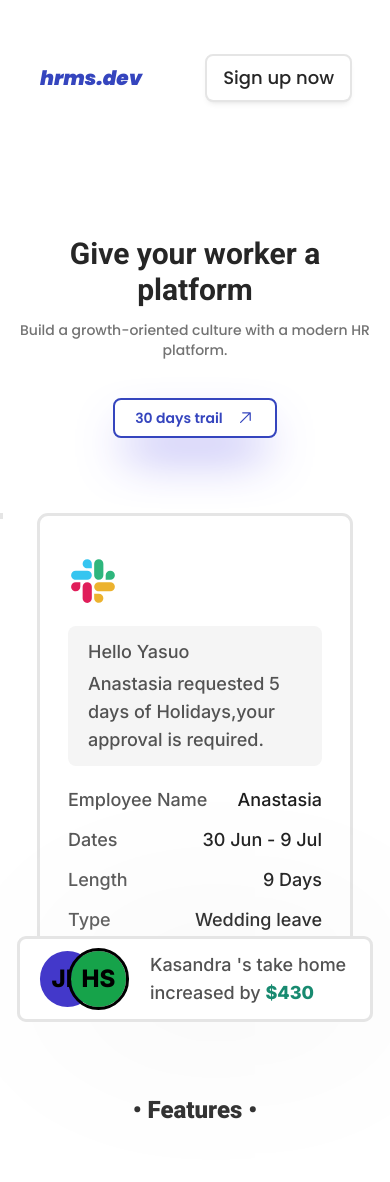
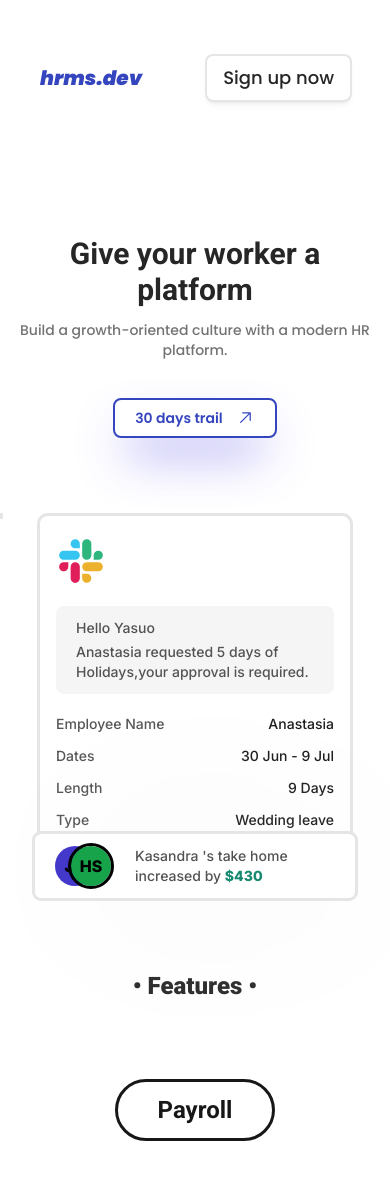
Before and after one commit to JATINKUMAR1008/hrms-dettach, a Next.js app in the folder frontend-2.0/: page / in a window 390 px wide. Shown: the top 1182 px of the page. Built offline with nearby package versions, Linux system fonts and the light colour scheme.

Commit message:
create clustered card more responsive

```diff
--- a/frontend-2.0/src/components/LandingPage/clusterCard.tsx
+++ b/frontend-2.0/src/components/LandingPage/clusterCard.tsx
@@ -25,30 +25,30 @@ export const ClusteredCard = () => {
           $3200
         </p>
       </div>
-      <div className="rounded-lg outline outline-neutral-200 lg:ml-10 py-10 px-7">
+      <div className="rounded-lg outline outline-neutral-200 lg:ml-10 lg:py-10 py-5 lg:px-7 px-4">
         <Image src={slack_icon} alt="slack" width={50} height={50} />
-        <div className="bg-neutral-100 text-neutral-600 text-lg px-5 py-3 rounded-lg mt-5 max-w-[400px] font-medium">
+        <div className="bg-neutral-100 text-neutral-600 lg:text-lg text-sm px-5 py-3 rounded-lg mt-5 max-w-[400px] font-medium">
           <h3>Hello Yasuo</h3>
           <p className="mt-1">
             Anastasia requested 5 days of Holidays,your approval is required.
           </p>
         </div>
         <div className="w-full max-w-[400px] mt-5">
-          <div className="flex justify-between mt-3 text-lg font-medium">
+          <div className="flex justify-between mt-3 md:text-lg text-sm font-medium">
             <p className=" text-neutral-600">Employee Name</p>
             <p className=" text-neutral-900">
               {leaveExample[0]["employee name"]}
             </p>
           </div>
-          <div className="flex justify-between mt-3 text-lg font-medium">
+          <div className="flex justify-between mt-3 md:text-lg text-sm font-medium">
             <p className=" text-neutral-600">Dates</p>
             <p className=" text-neutral-900">{leaveExample[0]["dates"]}</p>
           </div>
-          <div className="flex justify-between mt-3 text-lg font-medium">
+          <div className="flex justify-between mt-3 md:text-lg text-sm font-medium">
             <p className=" text-neutral-600">Length</p>
             <p className=" text-neutral-900">{leaveExample[0]["length"]}</p>
           </div>
-          <div className="flex justify-between mt-3 text-lg font-medium">
+          <div className="flex justify-between mt-3 md:text-lg text-sm font-medium">
             <p className=" text-neutral-600">Type</p>
             <p className=" text-neutral-900">{leaveExample[0]["Type"]}</p>
           </div>
@@ -68,14 +68,14 @@ export const ClusteredCard = () => {
           Pay
         </Button>
       </div>
-      <div className="absolute px-5 rounded-md max-w-[350px] w-full py-3 flex lg:right-[150px] bg-white lg:top-12 top-[85%] outline outline-neutral-200 shadow-neutral-shadow">
-        <div className="w-14 h-14 bg-indigo-700 flex justify-center text-2xl font-extrabold items-center rounded-full">
+      <div className="absolute px-5 rounded-md max-w-[350px] lg:w-full w-fit py-3 flex lg:right-[150px] bg-white lg:top-12 top-[85%] outline outline-neutral-200 shadow-neutral-shadow">
+        <div className="lg:w-14 lg:h-14 w-10 h-10 bg-indigo-700 flex justify-center lg:text-2xl md:text-xl text-base font-extrabold items-center rounded-full">
           JK
         </div>
-        <div className="w-14 h-14 relative right-6 outline bg-green-600 flex justify-center text-2xl font-extrabold items-center rounded-full">
+        <div className="lg:w-14 lg:h-14 w-10 h-10 relative right-6 outline bg-green-600 flex justify-center lg:text-2xl md:text-xl text-base font-extrabold items-center rounded-full">
           HS
         </div>
-        <p className="text-lg font-medium text-neutral-600 break-words max-w-[200px]">
+        <p className="lg:text-lg text-sm font-medium text-neutral-600 break-words max-w-[200px]">
           Kasandra {"'"}s take home increased by{" "}
           <span className="text-used-green font-extrabold">$430</span>
         </p>
```
